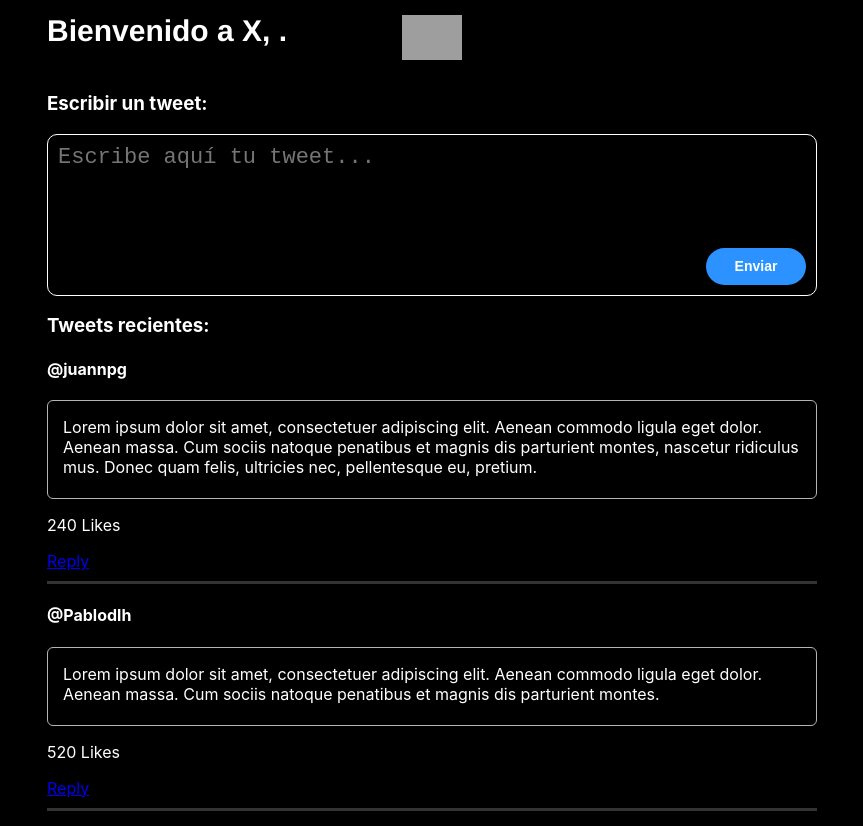
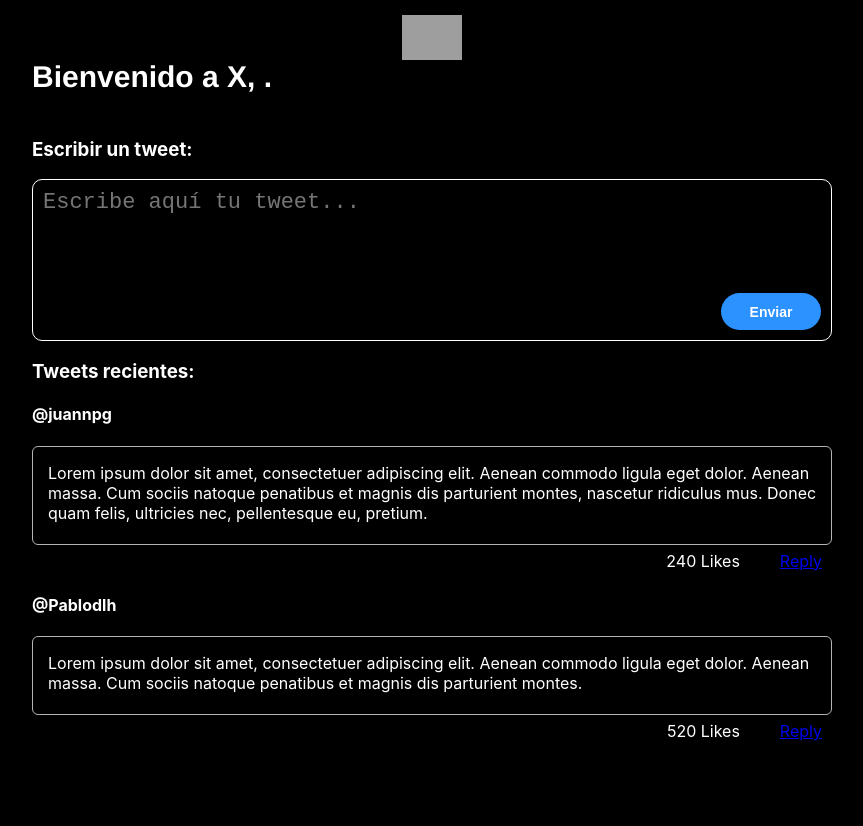
Before and after one commit to juannpg/twitter-clone, a React (Create React App) app in the folder frontend/: page /dashboard in a window 1280 px wide. Shown: the whole page, without its empty margins (208-1071 px from the left). After the commit the page ends 800 px from the top, so only its background shows below. Built offline with nearby package versions, Linux system fonts and the light colour scheme; grey boxes are pictures that could not be loaded.

Commit message:
auto push
commit automatizado

```diff
--- a/frontend/src/components/TweetFeed/TweetFeed.css
+++ b/frontend/src/components/TweetFeed/TweetFeed.css
@@ -2,10 +2,17 @@
   cursor: pointer;
 }
 
-.line {
+.lineTweet {
   width: 100%;
   margin-top: 10px;
   height: 3px;
+  position: absolute;
+  bottom: -35px;
+}
+
+.tweetFeed {
+  position: relative;
+  margin-bottom: 50px;
 }
 
 .tweetContent {
@@ -16,3 +23,16 @@
   padding-bottom: 5px;
   padding-left: 15px;
 }
+
+.tweetFooter {
+  display: flex;
+  position: absolute;
+  align-items: center;
+  justify-content: center;
+  right: 10px;
+  bottom: -42px;
+}
+
+.replyLink {
+  margin-left: 40px;
+}
--- a/frontend/src/components/TweetFeed/TweetFeed.tsx
+++ b/frontend/src/components/TweetFeed/TweetFeed.tsx
@@ -16,9 +16,9 @@
             alert('Like')
           }
         >{likes} Likes</p>
-        <Link to='/replie'>Reply</Link>
+        <Link className='replyLink' to='/replie'>Reply</Link>
       </div>
-      <div className="line"></div>
+      <div className="lineTweet"></div>
     </div>
   )
 }
--- a/frontend/src/dashboard/Dashboard.css
+++ b/frontend/src/dashboard/Dashboard.css
@@ -4,12 +4,8 @@
   text-align: left;
 }
 
-.main {
+.body, .dashboard {
   width: 800px;
-}
-
-.body, .dashboard {
-  width: 100%;
 }
 
 .tweetInput {
```
